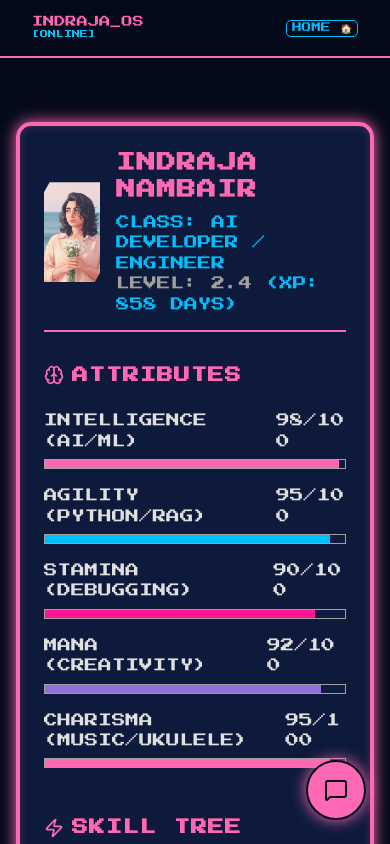
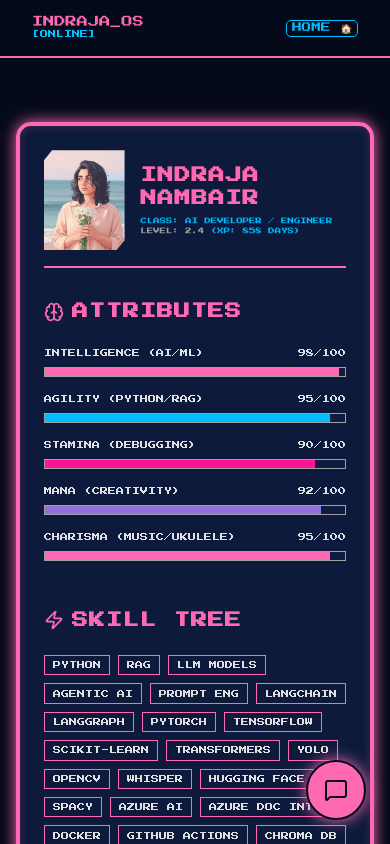
Before and after one commit to indrajanambiar/Personalwebsite_2.0, a React (Vite) app: page / in a window 390 px wide. Both pictures are taken after a click on the button "ENTER WORLD". Shown: the top 844 px of the page. Built offline with nearby package versions, Linux system fonts and the light colour scheme.

Commit message:
style: Add CSS classes to Contact and Character Stats components and refine mobile styling.

```diff
--- a/src/components/CharacterStats.jsx
+++ b/src/components/CharacterStats.jsx
@@ -4,7 +4,7 @@ import { User, Code, Brain, Zap } from 'lucide-react';
 
 const StatBar = ({ label, value, color }) => (
     <div style={{ marginBottom: '1rem' }}>
-        <div style={{ display: 'flex', justifyContent: 'space-between', marginBottom: '0.5rem', fontFamily: 'var(--font-game)', fontSize: '0.8rem' }}>
+        <div className="stats-bar-label" style={{ display: 'flex', justifyContent: 'space-between', marginBottom: '0.5rem', fontFamily: 'var(--font-game)' }}>
             <span>{label}</span>
             <span>{value}/100</span>
         </div>
@@ -56,10 +56,10 @@ const CharacterStats = () => {
                             />
                         </div>
                         <div>
-                            <h2 style={{ fontSize: '1.5rem', marginBottom: '0.5rem' }}>INDRAJA NAMBAIR</h2>
-                            <p style={{ fontFamily: 'var(--font-game)', color: 'var(--color-accent)', fontSize: '0.8rem' }}>CLASS: AI DEVELOPER / ENGINEER</p>
-                            <p style={{ fontFamily: 'var(--font-game)', color: 'var(--color-text-muted)', fontSize: '0.8rem' }}>
-                                LEVEL: {years} <span style={{ color: 'var(--color-accent)' }}>(XP: {diffDays} DAYS)</span>
+                            <h2 className="stats-header-name" style={{ fontSize: '1.5rem', marginBottom: '0.5rem' }}>INDRAJA NAMBAIR</h2>
+                            <p className="stats-header-info" style={{ fontFamily: 'var(--font-game)', color: 'var(--color-accent)', fontSize: '0.8rem' }}>CLASS: AI DEVELOPER / ENGINEER</p>
+                            <p className="stats-header-info" style={{ fontFamily: 'var(--font-game)', color: 'var(--color-text-muted)', fontSize: '0.8rem' }}>
+                                LEVEL: {years} <span className="stats-xp-info" style={{ color: 'var(--color-accent)' }}>(XP: {diffDays} DAYS)</span>
                             </p>
                         </div>
                     </div>
@@ -97,6 +97,7 @@ const CharacterStats = () => {
                                     <motion.span
                                         key={skill}
                                         whileHover={{ scale: 1.1, background: 'var(--color-accent)', color: 'var(--color-bg)' }}
+                                        className="stats-skill-tag"
                                         style={{
                                             padding: '0.5rem 1rem',
                                             border: '1px solid var(--color-primary)',
--- a/src/components/CompanionBot.jsx
+++ b/src/components/CompanionBot.jsx
@@ -14,12 +14,12 @@ const CompanionBot = () => {
         {
             id: 'skills',
             question: "What are her top skills? 💻",
-            answer: "Indraja specializes in **Python, RAG, and Agentic AI**. Her technical stack includes PyTorch, Azure AI, and LangChain."
+            answer: "Indraja specializes in **Python, RAG, and Agentic AI**. Her technical stack includes PyTorch, Azure AI, Langgraph and LangChain."
         },
         {
             id: 'projects',
             question: "Tell me about her projects! 🚀",
-            answer: "Key projects include an **Automation Bot** for insurance processing and **AudioLingo** for multilingual translation. Detailed case studies are available in the Level Select screen."
+            answer: "Key projects include an Automation Bot for insurance processing and Agentic AI chatbot for customer support. Detailed case studies are available in the Level Select screen."
         },
         {
             id: 'contact',
@@ -33,7 +33,7 @@ const CompanionBot = () => {
         },
         {
             id: 'fun',
-            question: "Any fun facts about her? 🎸",
+            question: "Any facts about her? 🎸",
             answer: "Outside of work, she is interested in **Music, Singing, and playing the Ukulele**."
         }
     ];
--- a/src/components/ContactSection.jsx
+++ b/src/components/ContactSection.jsx
@@ -39,11 +39,11 @@ const ContactSection = () => {
                 className="pixel-border"
                 style={{ padding: '3rem', background: 'rgba(15, 28, 63, 0.9)', textAlign: 'center' }}
             >
-                <h2 className="section-title">
+                <h2 className="section-title contact-section-title">
                     <Send size={40} /> ESTABLISH_UPLINK
                 </h2>
 
-                <p style={{ marginBottom: '3rem', color: 'var(--color-text-muted)', fontSize: '1.2rem' }}>
+                <p className="contact-description" style={{ marginBottom: '3rem', color: 'var(--color-text-muted)', fontSize: '1.2rem' }}>
                     Ready to collaborate on the next big AI project? Send a transmission.
                 </p>
 
@@ -69,13 +69,13 @@ const ContactSection = () => {
                             }}>
                                 {link.icon}
                             </div>
-                            <span style={{ fontFamily: 'var(--font-game)', fontSize: '0.9rem' }}>{link.name}</span>
+                            <span className="contact-card-text" style={{ fontFamily: 'var(--font-game)' }}>{link.name}</span>
                         </motion.a>
                     ))}
                 </div>
 
                 <div style={{ marginTop: '3rem', borderTop: '1px solid rgba(255,255,255,0.1)', paddingTop: '2rem' }}>
-                    <p style={{ fontFamily: 'var(--font-game)', color: 'var(--color-primary)' }}>
+                    <p className="contact-status" style={{ fontFamily: 'var(--font-game)', color: 'var(--color-primary)' }}>
                         STATUS: OPEN FOR WORK
                     </p>
                 </div>
--- a/src/index.css
+++ b/src/index.css
@@ -399,6 +399,16 @@ img {
   word-break: break-word;
 }
 
+/* Default Stats Bar Label */
+.stats-bar-label {
+  font-size: 0.8rem;
+}
+
+.contact-card-text {
+  font-size: 0.7rem;
+  /* Reduced for desktop */
+}
+
 /* NUCLEAR MOBILE FIXES */
 @media (max-width: 768px) {
 
@@ -553,10 +563,46 @@ img {
     word-break: break-word;
   }
 
+  .stats-skill-tag {
+    font-size: 0.5rem !important;
+    /* Reduced from 0.7rem */
+    padding: 0.2rem 0.5rem !important;
+    /* More compact padding */
+  }
+
+  /* Contact Section Mobile Overrides */
+  .contact-section-title {
+    font-size: 1.0rem !important;
+    /* Further reduced */
+    margin-bottom: 1.0rem !important;
+  }
+
+  .contact-description {
+    font-size: 0.7rem !important;
+    /* Further reduced */
+    margin-bottom: 1.0rem !important;
+  }
+
+  .contact-card-text {
+    font-size: 0.5rem !important;
+    /* Further reduced */
+  }
+
+  .contact-status {
+    font-size: 0.6rem !important;
+    /* Further reduced */
+  }
+
   .hero-subtitle {
     font-size: 0.9rem !important;
     /* Reduced from 1.2rem */
     margin-bottom: 2rem !important;
+  }
+
+  .stats-bar-label,
+  .stats-bar-label span {
+    font-size: 0.5rem !important;
+    /* Increased for visibility */
   }
 
   .hero-main-button {
@@ -578,6 +624,22 @@ img {
   .hero-footer-text {
     font-size: 0.6rem !important;
     /* Reduced from 0.8rem */
+  }
+
+  /* Character Stats Header Mobile Overrides */
+  .stats-header-name {
+    font-size: 1.0rem !important;
+    /* Reduced from 1.5rem */
+  }
+
+  .stats-header-info {
+    font-size: 0.4rem !important;
+    /* Further reduced */
+  }
+
+  .stats-xp-info {
+    font-size: 0.4rem !important;
+    /* Even smaller XP text */
   }
 
   /* Header Mobile Fix */
```
